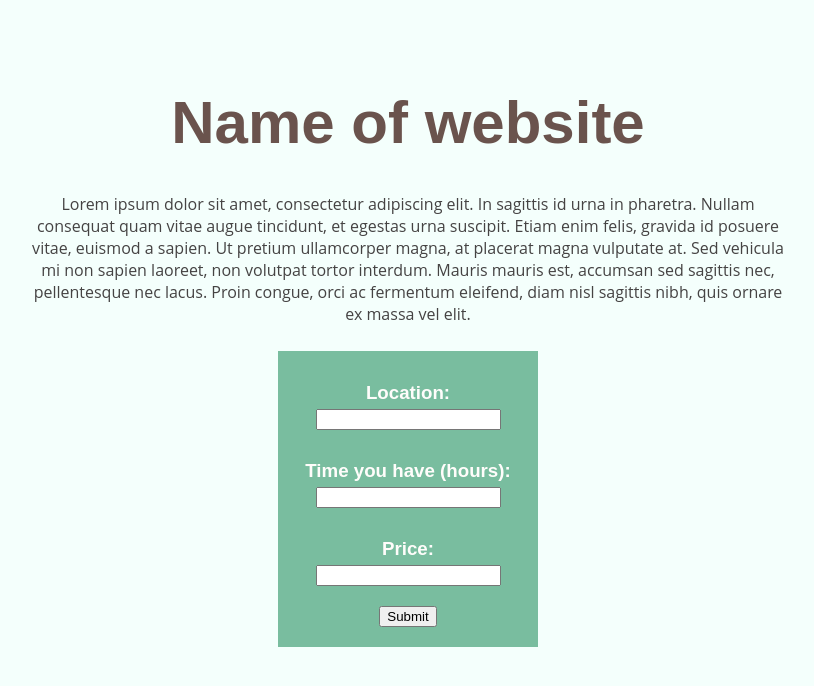
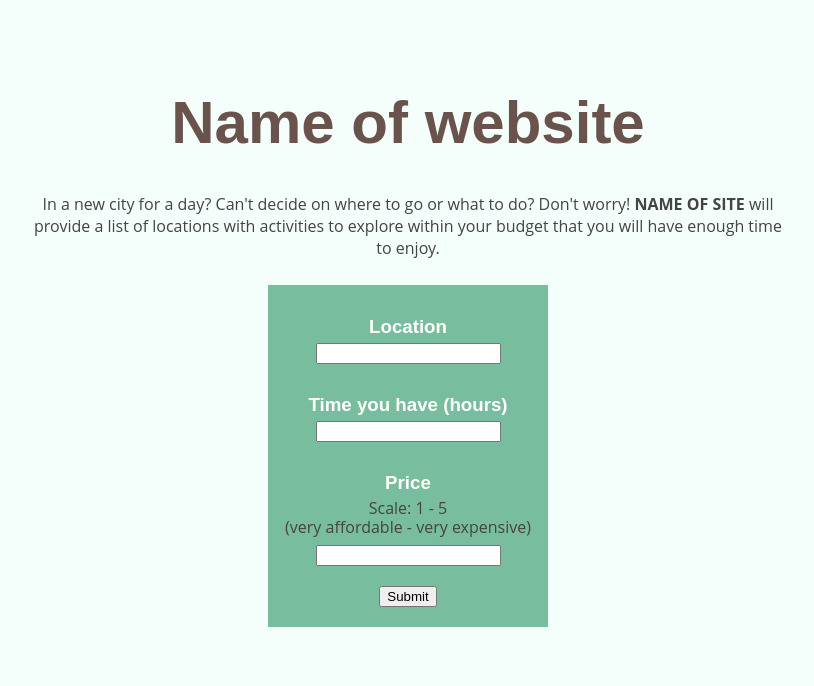
Before and after one commit to Thomas26948/MLH_New_Hack, a React (Create React App) app: page / in a window 1280 px wide. Shown: the top 686 px of the page, without its empty margins (232-1046 px from the left). Built offline with nearby package versions, Linux system fonts and the light colour scheme; a web font is replaced by a local one.

Commit message:
Change blub text, add price scale

```diff
--- a/src/App.js
+++ b/src/App.js
@@ -37,17 +37,17 @@ function App() {
           <div class="landing">
             <h1>Name of website</h1>
             <p>
-              Lorem ipsum dolor sit amet, consectetur adipiscing elit. In sagittis id urna in pharetra. Nullam consequat quam vitae augue tincidunt, et egestas urna suscipit.
-              Etiam enim felis, gravida id posuere vitae, euismod a sapien. Ut pretium ullamcorper magna, at placerat magna vulputate at. Sed vehicula mi non sapien laoreet,
-              non volutpat tortor interdum. Mauris mauris est, accumsan sed sagittis nec, pellentesque nec lacus. Proin congue, orci ac fermentum eleifend, diam nisl sagittis nibh,
-              quis ornare ex massa vel elit.
+            In a new city for a day? Can't decide on where to go or what to do? Don't worry!
+            <strong> NAME OF SITE</strong> will provide a list of locations with activities to explore within your
+            budget that you will have enough time to enjoy.
             </p>
             <div class="form">
-              <h3>Location:</h3>
+              <h3>Location</h3>
               <SearchBox submit={getLocationReq}/>
-              <h3>Time you have (hours):</h3>
+              <h3>Time you have (hours)</h3>
               <SearchBox submit={getTimeReq}/>
-              <h3>Price:</h3>
+              <h3>Price</h3>
+              <p class="descriptor">Scale: 1 - 5 <br/>(very affordable - very expensive)</p>
               <SearchBox submit={getPriceReq}/>
               <button onClick={submitInfo}>Submit</button>
             </div>
--- a/src/index.css
+++ b/src/index.css
@@ -67,7 +67,7 @@ button {
   vertical-align: center;
   background: #79BD9F ;
   min-width: 250px;
-  max-width: 260px;
+  max-width: 280px;
   width: 40vw;
   height: auto;
 
@@ -75,6 +75,13 @@ button {
   margin: 0 auto;
 }
 
+.descriptor {
+  padding: 0px 5px;
+  margin: 0;
+  margin-bottom: 8px;
+  line-height: 1.2;
+}
+
 code {
   font-family: source-code-pro, Menlo, Monaco, Consolas, 'Courier New',
     monospace;
```
